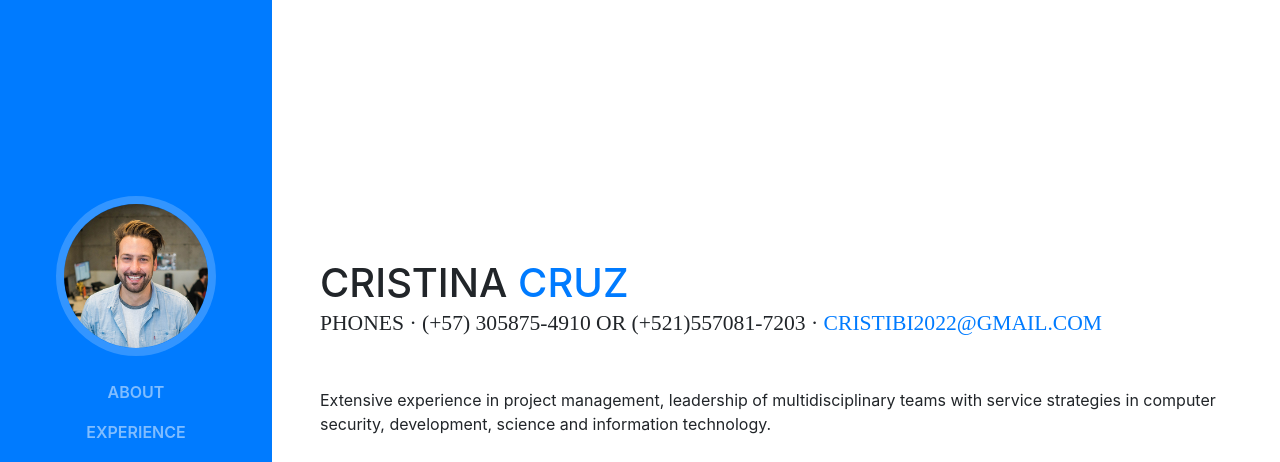
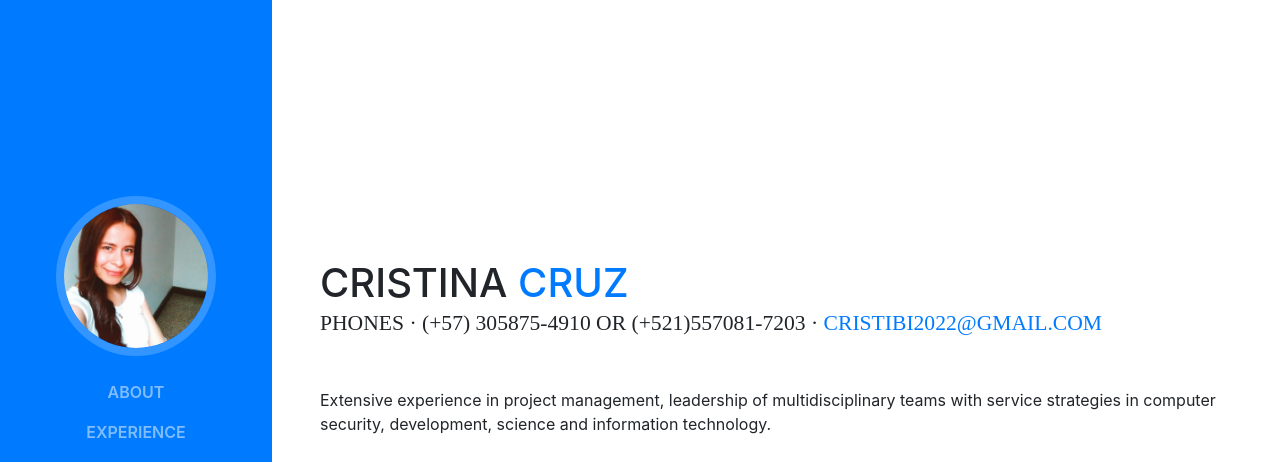
Before and after one commit to e-Lish/Test, a website with bundled scripts: page index.html in a window 1280 px wide. Shown: the top 462 px of the page. Built offline with nearby package versions, Linux system fonts and the light colour scheme; a web font is replaced by a local one.

Commit message:
Update index.html

```diff
--- a/index.html
+++ b/index.html
@@ -31,7 +31,7 @@
       <a class="navbar-brand js-scroll-trigger" href="#page-top">
         <span class="d-block d-lg-none">Start Bootstrap</span>
         <span class="d-none d-lg-block">
-          <img class="img-fluid img-profile rounded-circle mx-auto mb-2" src="img/profile.jpg" alt="">
+          <img class="img-fluid img-profile rounded-circle mx-auto mb-2" src="img/pic 1.jpeg" alt="">
         </span>
       </a>
       <button class="navbar-toggler" type="button" data-toggle="collapse" data-target="#navbarSupportedContent" aria-controls="navbarSupportedContent" aria-expanded="false" aria-label="Toggle navigation">
```
